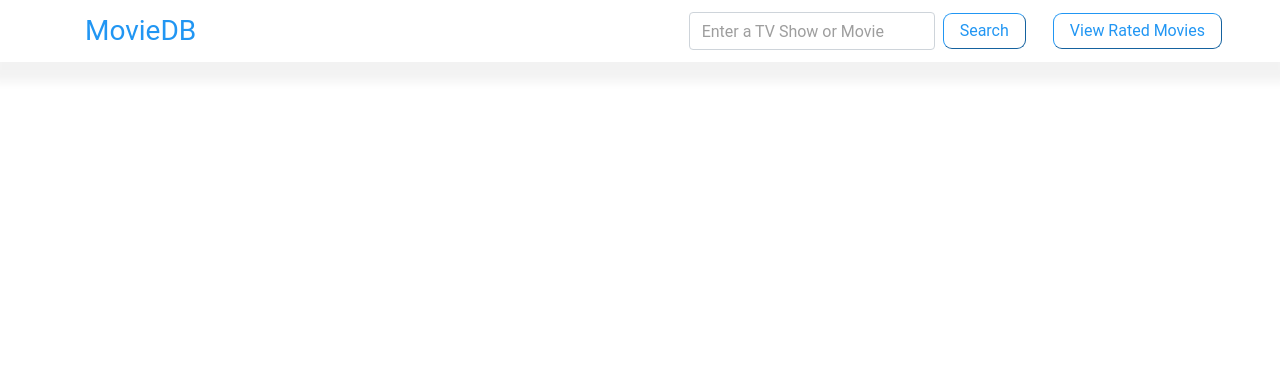
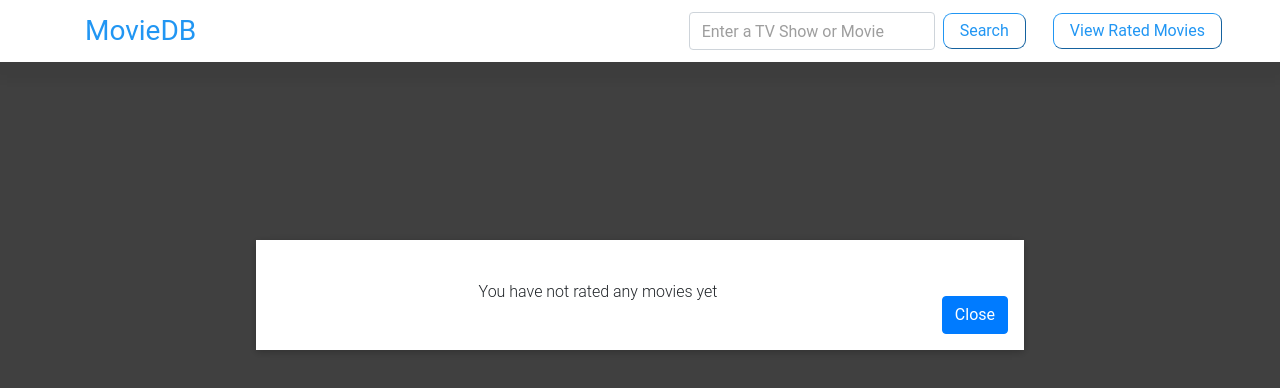
Before and after one commit to dineshdkr/MyMovieDb, an Angular app: page /ratedMovies in a window 1280 px wide. Shown: the top 388 px of the page. Built offline with nearby package versions, Linux system fonts and the light colour scheme.

Commit message:
created custom alert for showing error

```diff
--- a/src/app/movie/movie-list/movie-list.component.ts
+++ b/src/app/movie/movie-list/movie-list.component.ts
@@ -36,11 +36,11 @@ export class MovieListComponent implements OnInit {
               this.movies = data.results;
             },
             error => {
-              this.isLoading = false;
               console.log(error);
             }
           );
         }
+        this.isLoading = false;
       }
     );
   }
--- a/src/app/movie/rated-movies/rated-movies.component.css
+++ b/src/app/movie/rated-movies/rated-movies.component.css
@@ -0,0 +1,31 @@
+.backdrop {
+    position: fixed;
+    top: 0;
+    left: 0;
+    width: 100vw;
+    height: 100vh;
+    background: rgba(0, 0, 0, 0.75);
+    z-index: 50;
+}
+
+.alert-box {
+    position: fixed;
+    top: 30vh;
+    left: 20vw;
+    width: 60vw;
+    padding: 16px;
+    z-index: 100;
+    background: white;
+    box-shadow: 0 2px 8px rgba(0, 0, 0, 0.25);
+}
+
+.alert-box-actions {
+    text-align: right;
+}
+
+._error-msg {
+    text-align: center;
+    position: relative;
+    top: 24px;
+    right: 42px;
+}
--- a/src/app/movie/rated-movies/rated-movies.component.html
+++ b/src/app/movie/rated-movies/rated-movies.component.html
@@ -1,7 +1,15 @@
 <div *ngIf='isLoading'>
     <app-loading-spinner></app-loading-spinner>
 </div>
-
+<div *ngIf='error'>
+    <div class="backdrop" (click)="onClose()"> </div>
+    <div class="alert-box">
+        <p class="_error-msg"> {{ error }} </p>
+        <div class="alert-box-actions">
+            <div class="btn btn-primary" (click)="onClose()">Close</div>
+        </div>
+    </div>
+</div>
 <section class="text-center mb-4" *ngIf='!isLoading' style="position: relative; top: 60px;">
 
     <!--Grid row-->
@@ -17,7 +25,7 @@
                 <a class="view overlay">
                     <img [src]="imageBasePath + movie.poster_path" class="card-img-top" alt="Movie Poster">
                     <a>
-                      <div class="mask rgba-white-slight"></div>
+                        <div class="mask rgba-white-slight"></div>
                     </a>
                 </a>
                 <!--Card image-->
@@ -26,7 +34,7 @@
                 <div class="card-body text-center">
                     <!--Category & Title-->
                     <h2>
-                      <strong>
+                        <strong>
                         <div class="dark-grey-text">{{ movie.title }}</div>
                       </strong>
                     </h2>
@@ -35,7 +43,7 @@
                     </div>
 
                     <p class="font-weight-bold blue-text">
-                      Average Rating: {{ movie.vote_average}} Star(s)
+                        Average Rating: {{ movie.vote_average}} Star(s)
                     </p>
 
                 </div>
--- a/src/app/movie/rated-movies/rated-movies.component.ts
+++ b/src/app/movie/rated-movies/rated-movies.component.ts
@@ -14,13 +14,13 @@ export class RatedMoviesComponent implements OnInit {
   ratedMovies: RatedMovies[];
   isLoading = false;
   imageBasePath = environment.FILE_PATH;
-
+  error: string;
   constructor(private movieService: MovieService) { }
 
   ngOnInit(): void {
     const session = JSON.parse(localStorage.getItem('guestSession'));
     if (!session) {
-      alert('You have not rated any movies yet');
+      this.error = 'You have not rated any movies yet';
       return;
     }
     const sessionId = session.guest_session_id;
@@ -34,8 +34,11 @@ export class RatedMoviesComponent implements OnInit {
         },
         error => {
           this.isLoading = false;
-          console.log(error);
+          this.error = error;
         }
       );
   }
+  onClose(): void {
+    this.error = '';
+  }
 }
```
